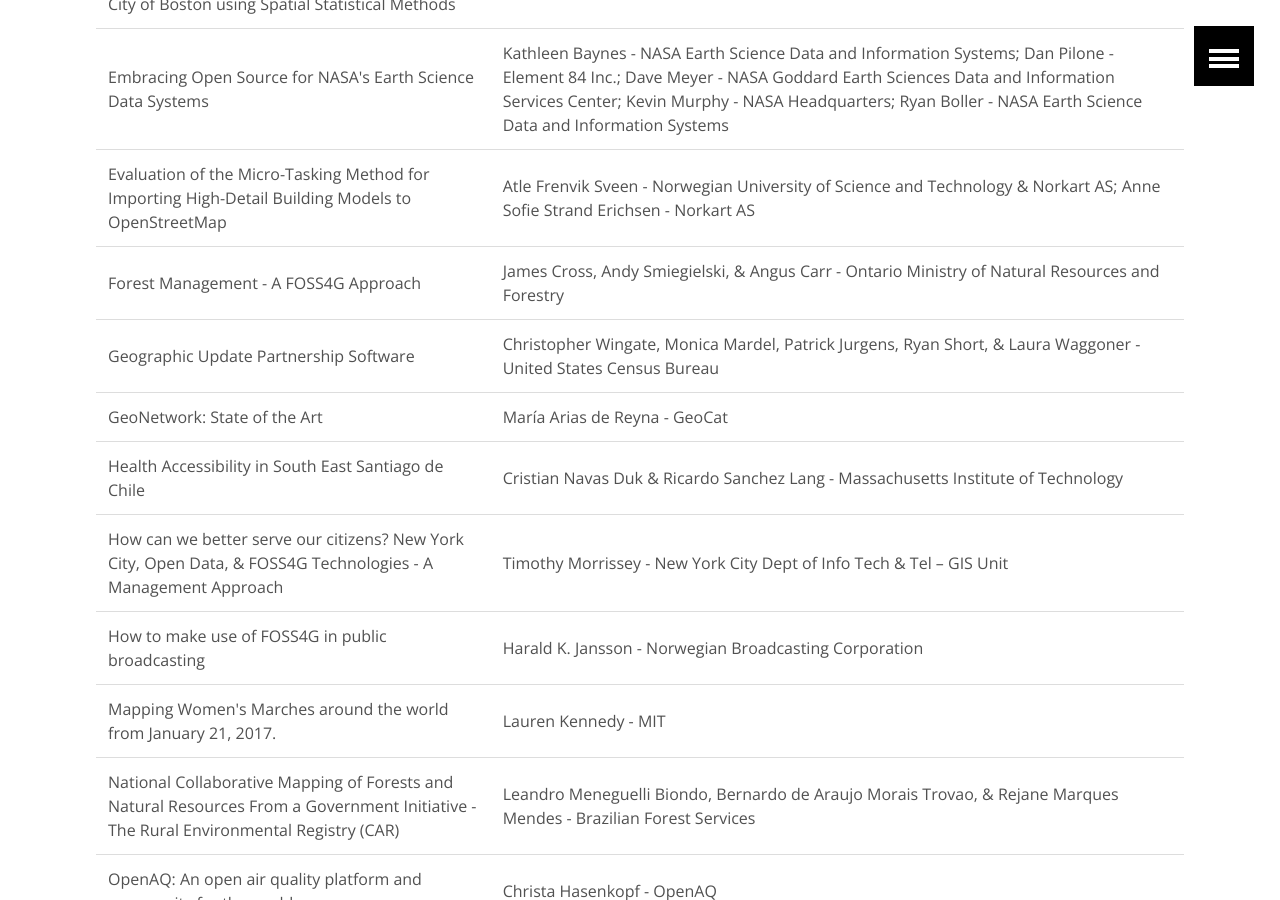
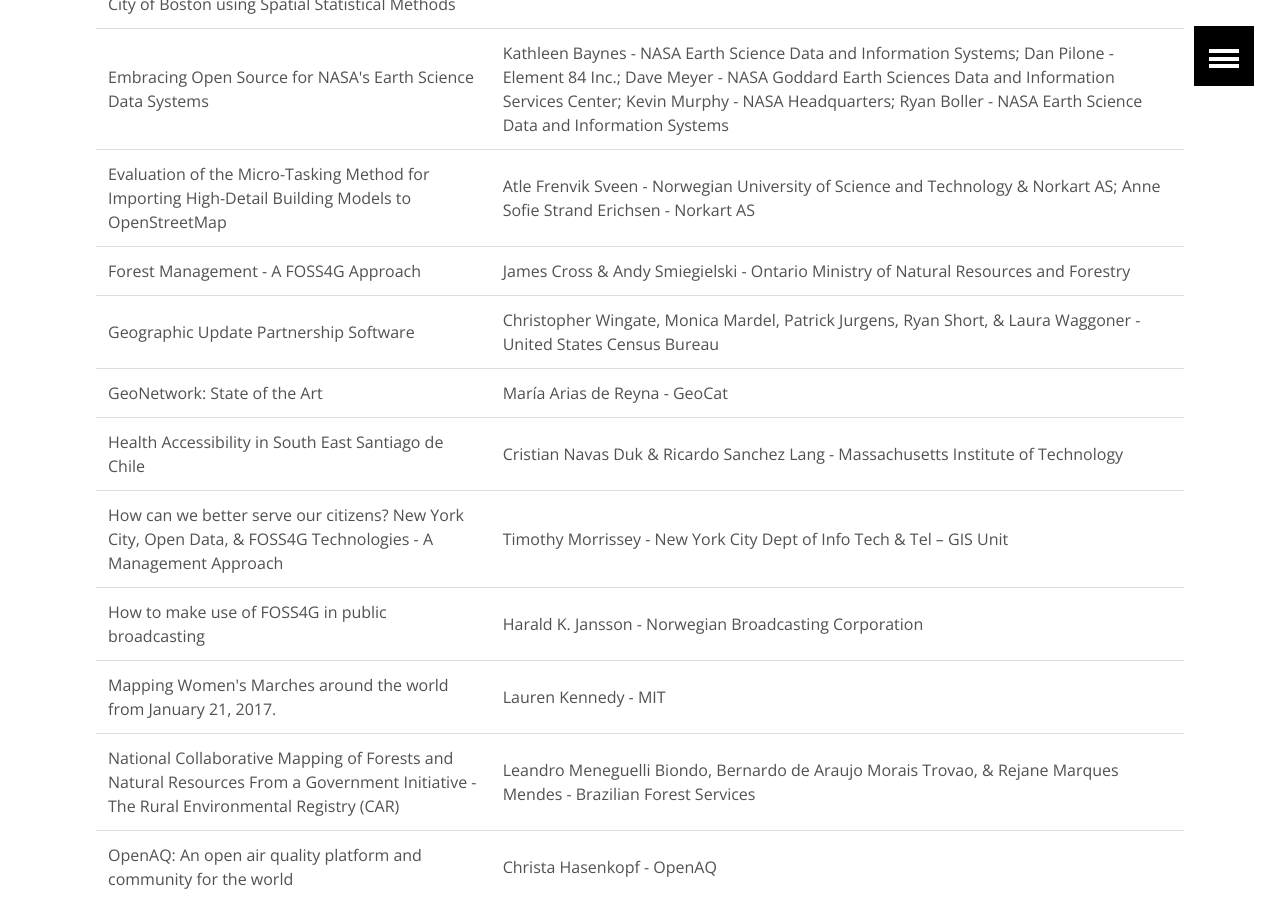
Before and after one commit to AvidGeo/foss4g2017-dev, a Jekyll site: the page built from accepted-presentations/index.html, in a window 1280 px wide and 900 px high, scrolled down 8575 px. Built offline with Jekyll 4.4.1, drawn with Linux system fonts in a browser that asks for light colours.

Commit message:
accepted presenter edit

```diff
--- a/accepted-presentations/index.html
+++ b/accepted-presentations/index.html
@@ -150,7 +150,7 @@
     <tr><td>Detecting Traffic Crash Patterns and Identifying the most Risky Street Segments and Sections for City of Boston using Spatial Statistical Methods</td><td> Youshe Li - City of Boston Department of Innovation and Technology</td></tr>
     <tr><td>Embracing Open Source for NASA's Earth Science Data Systems</td><td>Kathleen Baynes - NASA Earth Science Data and Information Systems; Dan Pilone - Element 84 Inc.; Dave Meyer - NASA Goddard Earth Sciences Data and Information Services Center; Kevin Murphy - NASA Headquarters; Ryan Boller - NASA Earth Science Data and Information Systems</td></tr>
     <tr><td>Evaluation of the Micro-Tasking Method for Importing High-Detail Building Models to OpenStreetMap</td><td>Atle Frenvik Sveen - Norwegian University of Science and Technology &amp; Norkart AS; Anne Sofie Strand Erichsen - Norkart AS</td></tr>
-    <tr><td>Forest Management - A FOSS4G Approach</td><td>James Cross, Andy Smiegielski, &amp; Angus Carr - Ontario Ministry of Natural Resources and Forestry</td></tr>
+    <tr><td>Forest Management - A FOSS4G Approach</td><td>James Cross &amp; Andy Smiegielski - Ontario Ministry of Natural Resources and Forestry</td></tr>
     <tr><td>Geographic Update Partnership Software</td><td>Christopher Wingate, Monica Mardel, Patrick Jurgens, Ryan Short, &amp; Laura Waggoner - United States Census Bureau</td></tr>
     <tr><td>GeoNetwork: State of the Art</td><td>María Arias de Reyna - GeoCat</td></tr>
     <tr><td>Health Accessibility in South East Santiago de Chile</td><td>Cristian Navas Duk &amp; Ricardo Sanchez Lang - Massachusetts Institute of Technology</td></tr>
```
